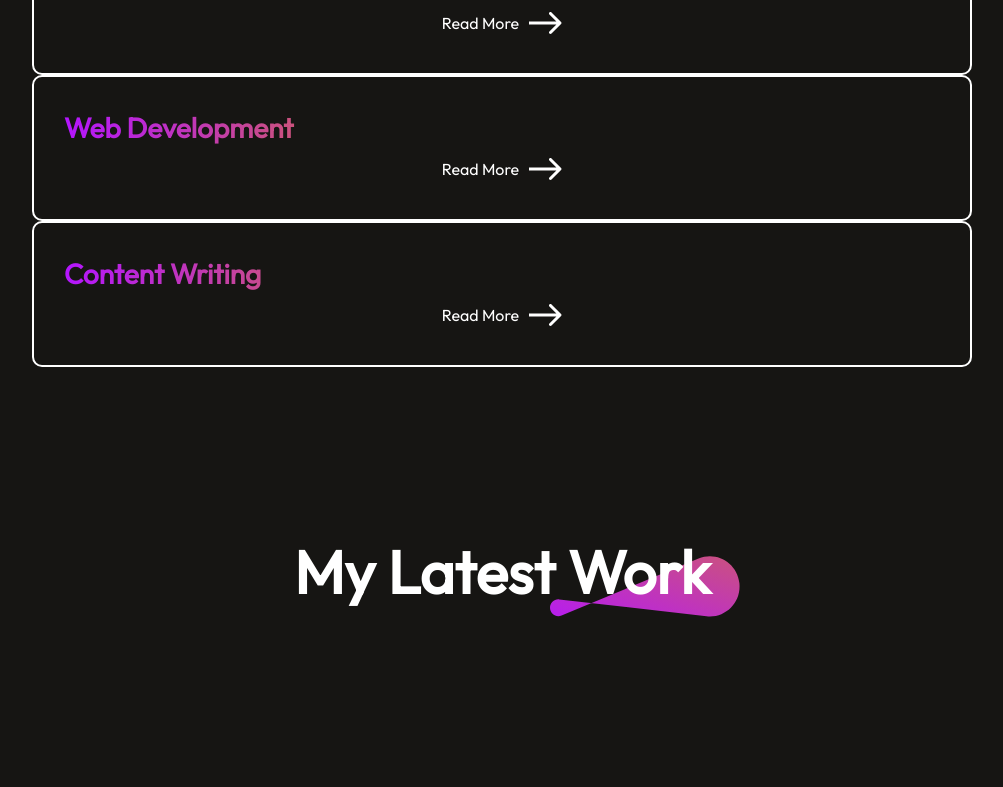
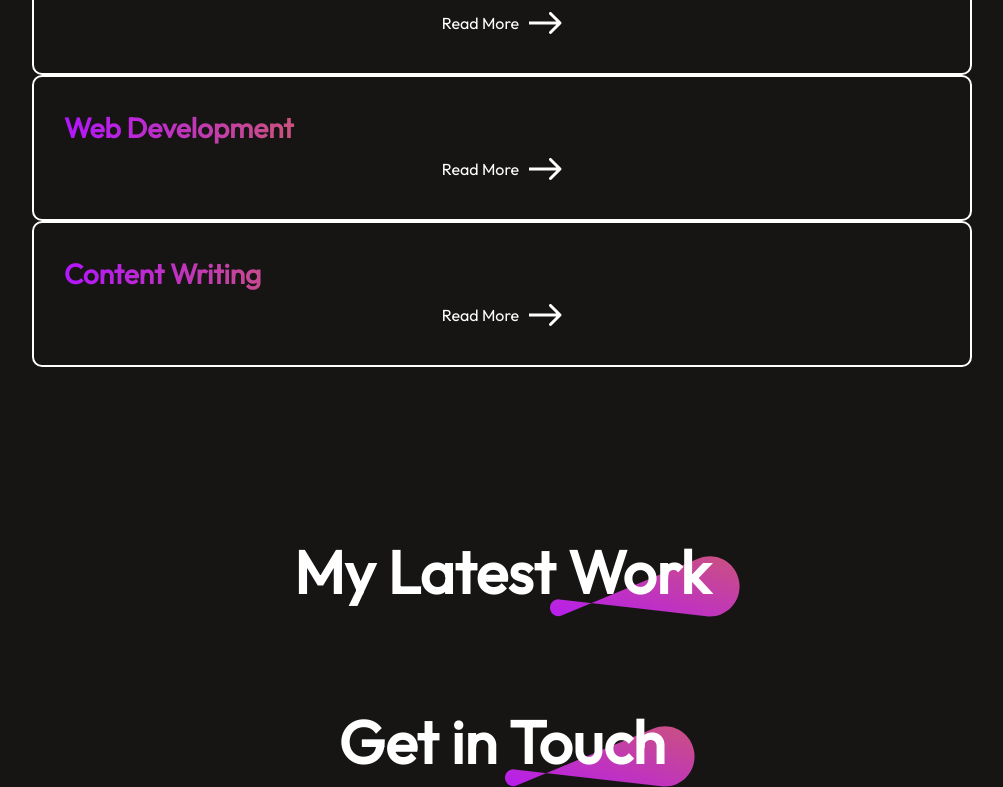
Before and after one commit to tonmoy3673/portfolio, a React (Vite) app: page / in a window 1280 px wide. Shown: the part 2135-2922 px from the top of the page, without its empty margins (138-1141 px from the left). Before the commit the page ends 2752 px from the top, so only its background shows below. Built offline with nearby package versions, Linux system fonts and the light colour scheme.

Commit message:
:lipstick: design contact title

```diff
--- a/src/Components/Contact/Contact.css
+++ b/src/Components/Contact/Contact.css
@@ -0,0 +1,25 @@
+.contact {
+  display: flex;
+  flex-direction: column;
+  align-items: center;
+  justify-content: center;
+  gap: 80px;
+  margin: 80px 170px;
+}
+.contact-title {
+  position: relative;
+}
+
+.contact-title h1 {
+  padding: 0px 30px;
+  font-size: 60px;
+  font-weight: 600;
+}
+
+.contact-title img {
+  position: absolute;
+  bottom: 0;
+  right: 0;
+  z-index: -1;
+  width: 190px;
+}
--- a/src/Components/Contact/Contact.jsx
+++ b/src/Components/Contact/Contact.jsx
@@ -2,7 +2,11 @@
 import './Contact.css';
 const Contact = () => {
     return (
-        <div>
+        <div className='contact'>
+            <div className="contact-title">
+            <h1>Get in Touch</h1>
+            <img src='/public/assets/theme_pattern.svg'/>
+            </div>
 
         </div>
     );
```
